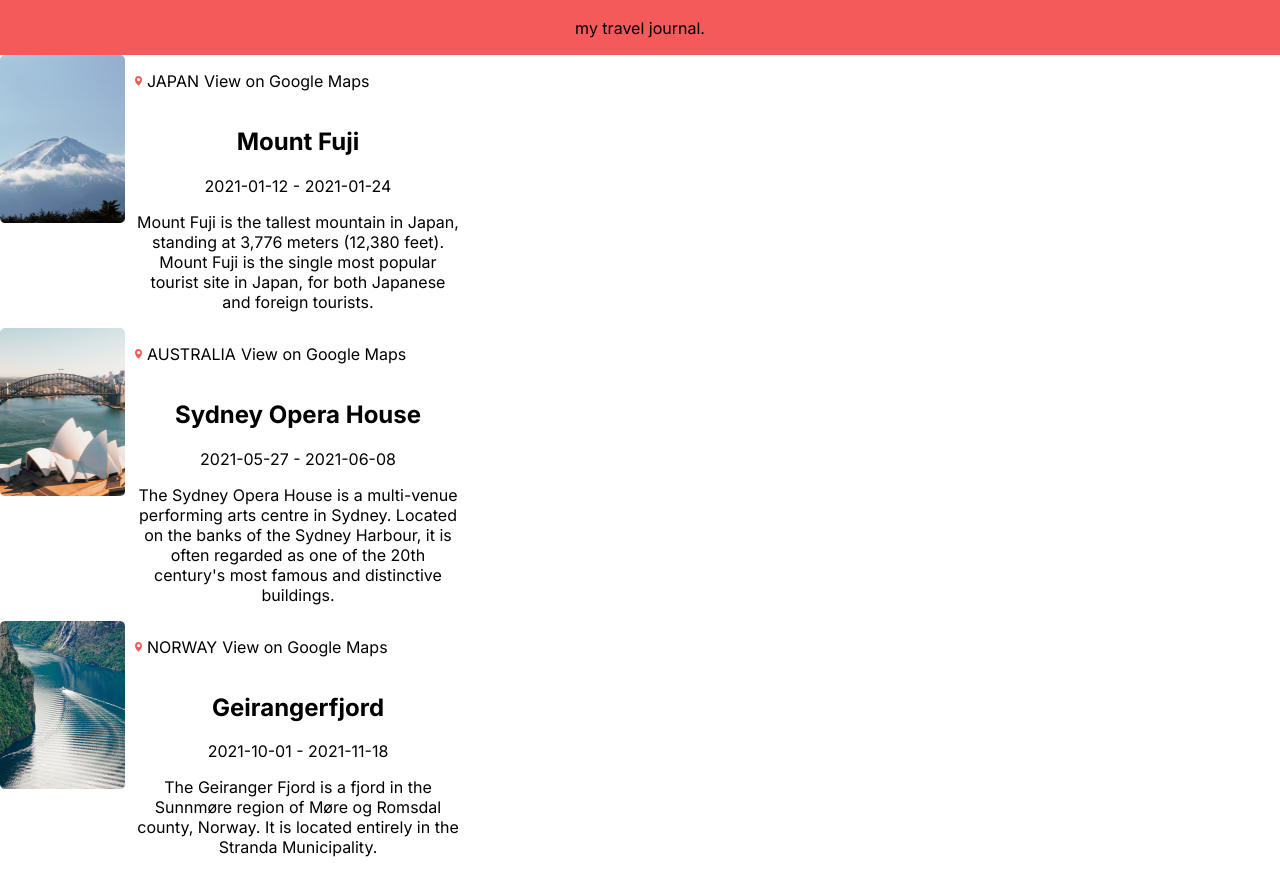
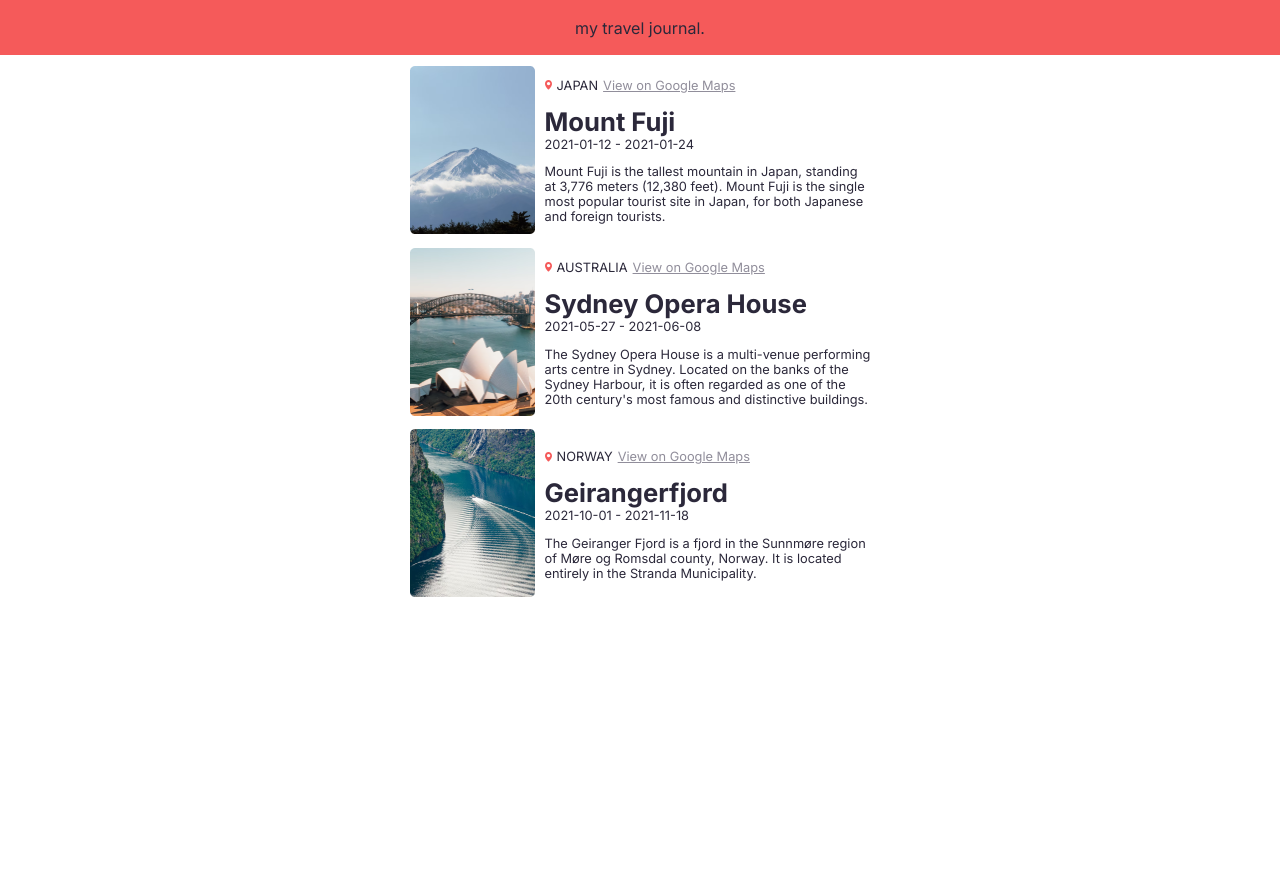
Before and after one commit to naomijustin/fcc-projects--travel-journal, a React (Create React App) app: page / in a window 1280 px wide. After the commit the page ends 800 px from the top, so only its background shows below. Built offline with nearby package versions, Linux system fonts and the light colour scheme.

Commit message:
Further styling

```diff
--- a/src/components/Card.js
+++ b/src/components/Card.js
@@ -9,13 +9,12 @@ export default function Card (props) {
                 <div className="card-title-row">
                     <img src={process.env.PUBLIC_URL + '/images/pin-icon.svg'} alt="Pin Icon" type="images/svg+xml" className="icon-pin"></img>
                     <p>{props.item.location.toUpperCase()}</p>
-                    <a src={props.item.mapLink}>View on Google Maps</a>
+                    <a src={props.item.mapLink} className="card-maps-link">View on Google Maps</a>
                 </div>
-                <h2>{props.item.title}</h2>
+                <h2 className="card-h2-title">{props.item.title}</h2>
                 <span>{props.item.startDate} - {props.item.endDate}</span>
                 <p>{props.item.description}</p>
             </div>
-
         </section>
     )
 }
--- a/src/index.css
+++ b/src/index.css
@@ -5,6 +5,9 @@ body {
   font-family: 'Inter', sans-serif;
   -webkit-font-smoothing: antialiased;
   -moz-osx-font-smoothing: grayscale;
+  font-size: 0.8rem;
+  font-weight: 400;
+  color: #2B283A;
 }
 /* === Nav === */
 .nav-container {
@@ -19,7 +22,10 @@ body {
 .section-card {
   display: flex;
   flex-direction: row;
+  align-items: center;
+  justify-content: center;
   gap: 10px;
+  margin: 10px 0px;
 }
 .card-image {
   width: 125px;
@@ -29,6 +35,7 @@ body {
   display: flex;
   flex-direction: column;
   width: 326px;
+  text-align: left;
 }
 .card-title-row {
   display: flex;
@@ -36,3 +43,11 @@ body {
   align-items: center;
   gap: 5px;
 }
+.card-maps-link {
+  color: #918E9B;
+  text-decoration: underline;
+}
+.card-h2-title {
+  margin: 0;
+  font-size: 1.6rem;
+}
```
